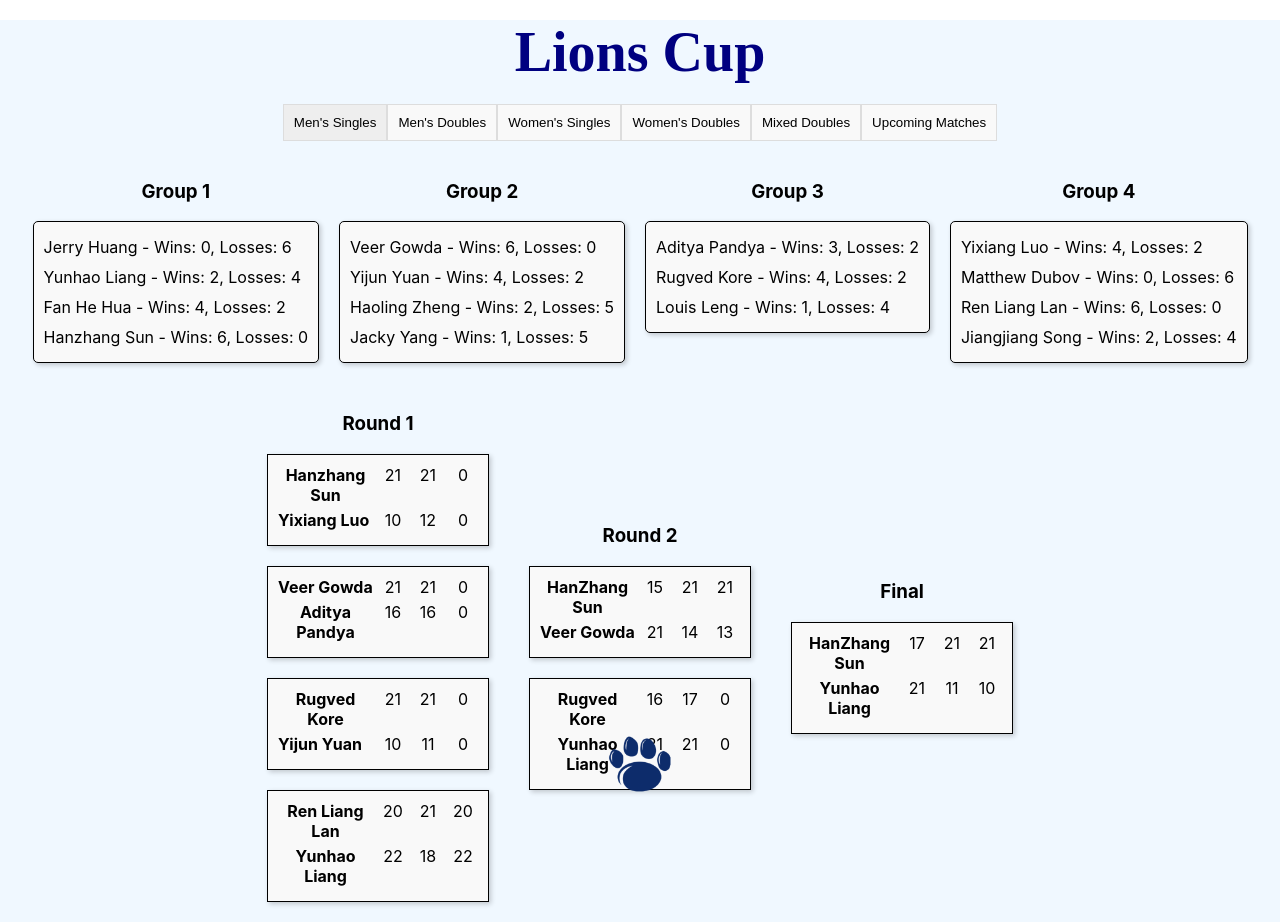
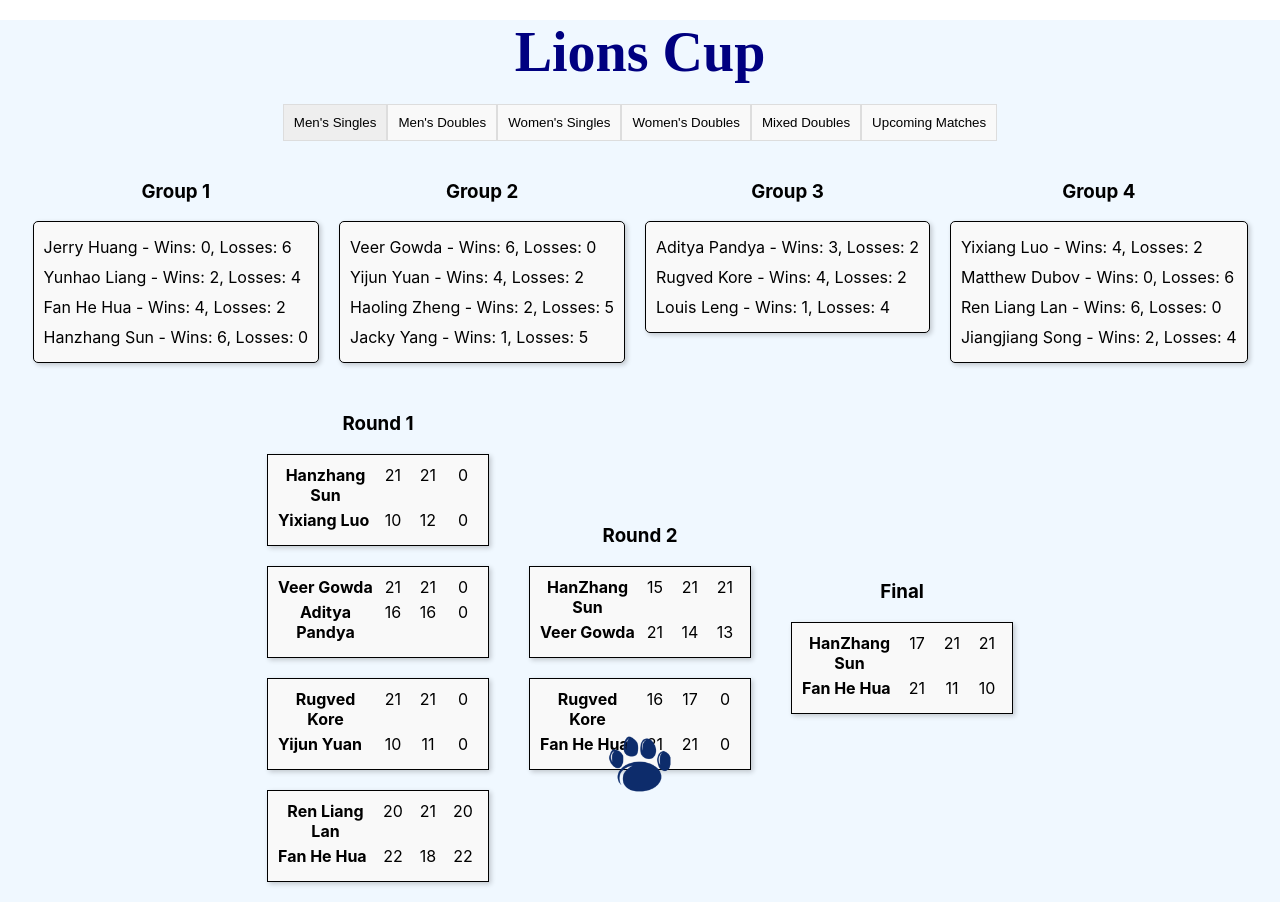
Before and after one commit to Spy12150/Tournament-Bracket, a React (Create React App) app: page / in a window 1280 px wide. Built offline with nearby package versions, Linux system fonts and the light colour scheme.

Commit message:
Tournament concluded, fixed name mistakes. All matches are now final.

```diff
--- a/src/App.js
+++ b/src/App.js
@@ -17,20 +17,20 @@ const mockTournamentData = {
         { id: 1, competitor1: 'Hanzhang Sun', competitor2: 'Yixiang Luo', winner: 'MS Team A', scores: [[21, 21, 0], [10, 12, 0]] },
         { id: 2, competitor1: 'Veer Gowda', competitor2: 'Aditya Pandya', winner: 'MS Team D', scores: [[21, 21, 0], [16, 16, 0]] },
         { id: 3, competitor1: 'Rugved Kore', competitor2: 'Yijun Yuan', winner: 'MS Team E', scores: [[21, 21, 0], [10, 11, 0]] },
-        { id: 4, competitor1: 'Ren Liang Lan', competitor2: 'Yunhao Liang', winner: 'MS Team G', scores: [[20, 21, 20], [22, 18, 22]] }
+        { id: 4, competitor1: 'Ren Liang Lan', competitor2: 'Fan He Hua', winner: 'MS Team G', scores: [[20, 21, 20], [22, 18, 22]] }
       ],
     },
     {
       name: "Round 2",
       matches: [
         { id: 3, competitor1: 'HanZhang Sun', competitor2: 'Veer Gowda', winner: null, scores: [[15, 21, 21], [21, 14, 13]] },
-        { id: 6, competitor1: 'Rugved Kore', competitor2: 'Yunhao Liang', winner: null, scores: [[16, 17, 0], [21, 21, 0]] }
+        { id: 6, competitor1: 'Rugved Kore', competitor2: 'Fan He Hua', winner: null, scores: [[16, 17, 0], [21, 21, 0]] }
       ],
     },
     {
       name: "Final",
       matches: [
-        { id: 7, competitor1: 'HanZhang Sun', competitor2: 'Yunhao Liang', winner: null, scores: [[17, 21, 21], [21, 11, 10]] }
+        { id: 7, competitor1: 'HanZhang Sun', competitor2: 'Fan He Hua', winner: null, scores: [[17, 21, 21], [21, 11, 10]] }
       ],
     },
   ],
@@ -85,7 +85,7 @@ const mockTournamentData = {
     {
       name: "Finals",
       matches: [
-        { id: 3, competitor1: 'Nandini Natarajan + Sky Arthur', competitor2: 'Samantha Tom + Sai Sadhana', winner: null, scores: [[13, 9, 0], [21, 21, 0]] },
+        { id: 3, competitor1: 'Nandini Natarajan + Sky Arthur', competitor2: 'Samantha Tom + Yue Yuan', winner: null, scores: [[13, 9, 0], [21, 21, 0]] },
       ],
     },
   ],
```
